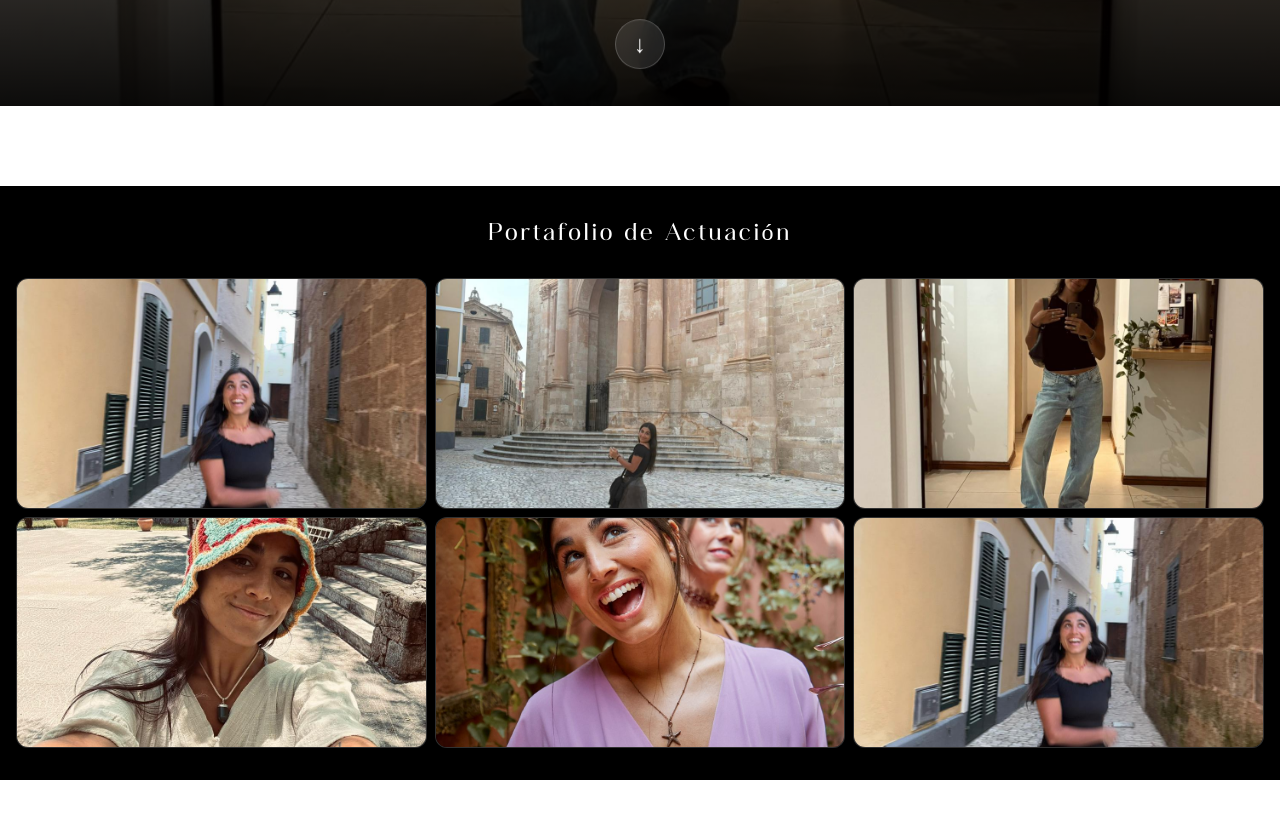
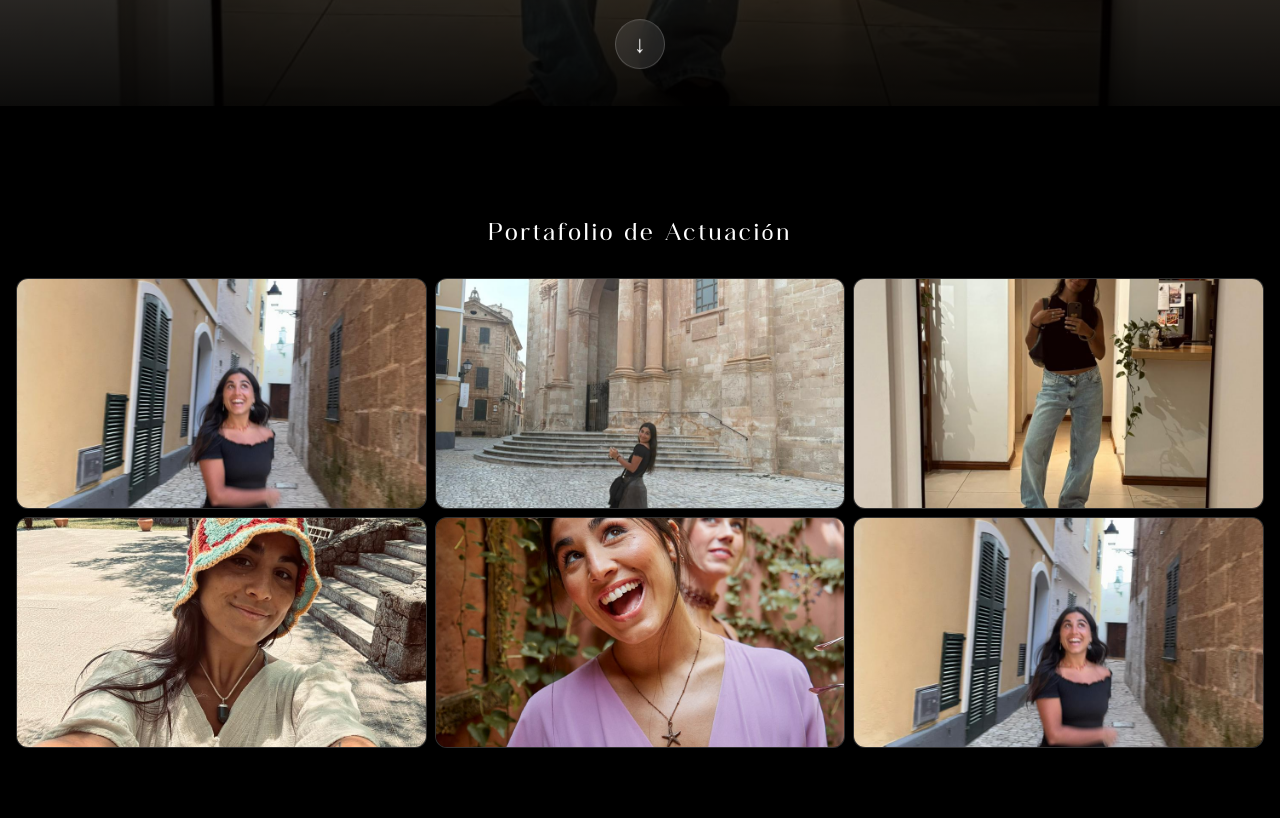
Before and after one commit to lucasperazzi/abril-portfolio, a React (Vite) app: page /actress in a window 1280 px wide. Shown: the part 694-1512 px from the top of the page. Built offline with nearby package versions, Linux system fonts and the light colour scheme.

Commit message:
Fix CSS bleed: scope actress dark backgrounds to actress-page

```diff
--- a/src/pages/Actress.css
+++ b/src/pages/Actress.css
@@ -3,10 +3,17 @@
   min-height: 100vh;
 }
 
+.actress-page .page-container {
+  background-color: black !important;
+}
+
+.actress-page .page-content {
+  background-color: black !important;
+}
+
 .page-container {
   min-height: 100vh;
   padding-top: 0;
-  background-color: black;
   position: relative;
   z-index: 1;
 }
@@ -40,7 +47,6 @@
   padding: 3rem 2rem 2rem;
   max-width: 1400px;
   margin: 0 auto;
-  background-color: black;
 }
 
 .gallery-title {
--- a/src/pages/Content.css
+++ b/src/pages/Content.css
@@ -82,7 +82,7 @@
   position: relative;
   width: 100%;
   aspect-ratio: 9 / 16;
-  background: #f5f5f5;
+  background: #111;
   border: 1px solid #e0e0e0;
   overflow: hidden;
   border-radius: 1rem;
```
